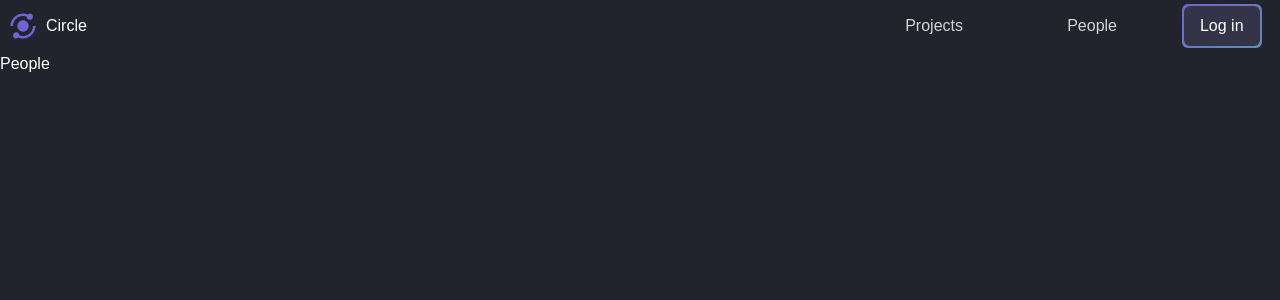
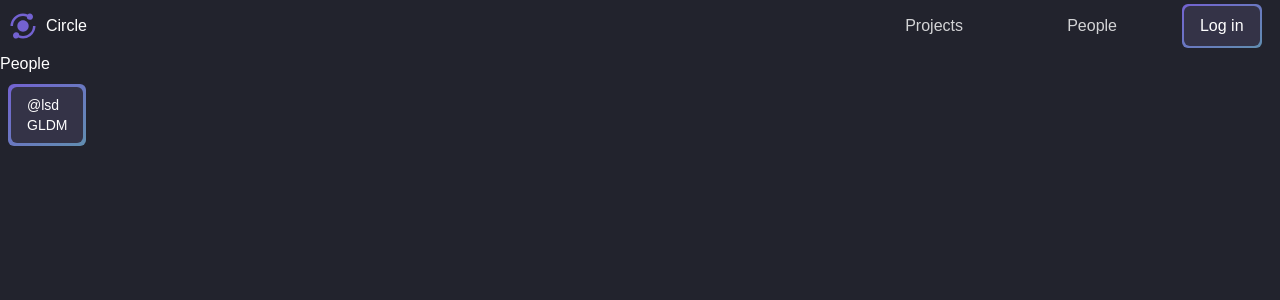
Before and after one commit to your-circle/circle-frontend, a Next.js app: page /people in a window 1280 px wide. Shown: the top 300 px of the page. Built offline with nearby package versions, Linux system fonts and the light colour scheme.

Commit message:
basic structure people card

```diff
--- /dev/null
+++ b/components/peopleCard/PeopleCard.tsx
@@ -0,0 +1,19 @@
+import Card from "../../shared/components/Card";
+
+const PeopleCard: React.FC = () => {
+  return (
+    <Card>
+      <div className="text-sm font-normal">
+        <div className="">@lsd</div>
+        <div className="">
+          <span>G</span>
+          <span>L</span>
+          <span>D</span>
+          <span>M</span>
+        </div>
+      </div>
+    </Card>
+  );
+};
+
+export default PeopleCard;
--- /dev/null
+++ b/components/peopleCard/index.tsx
@@ -0,0 +1 @@
+export {default} from "./PeopleCard"
--- a/pages/index.tsx
+++ b/pages/index.tsx
@@ -1,7 +1,12 @@
 import type { NextPage } from "next";
+import Loading from "../shared/components/Loading/Loading";
 
 const Home: NextPage = () => {
-  return <>HomePage</>;
+  return (
+    <>
+      HomePage <Loading />
+    </>
+  );
 };
 
 export default Home;
--- a/pages/people.tsx
+++ b/pages/people.tsx
@@ -1,10 +1,18 @@
+import { useState } from "react";
 import type { NextPage } from "next";
+import PeopleCard from "../components/peopleCard";
 
 const People: NextPage = () => {
+  const [peopleData, setPeopledata] = useState(["a"]);
   return (
     <>
       <div className="bg-main-bg  text-white min-h-screen min-w-full">
         <h1 className="">People</h1>
+        <div className="">
+          {peopleData.map((people) => {
+            return <PeopleCard />;
+          })}
+        </div>
       </div>
     </>
   );
--- /dev/null
+++ b/shared/components/Loading/index.ts
@@ -0,0 +1 @@
+export { default } from "./Loading";
```
